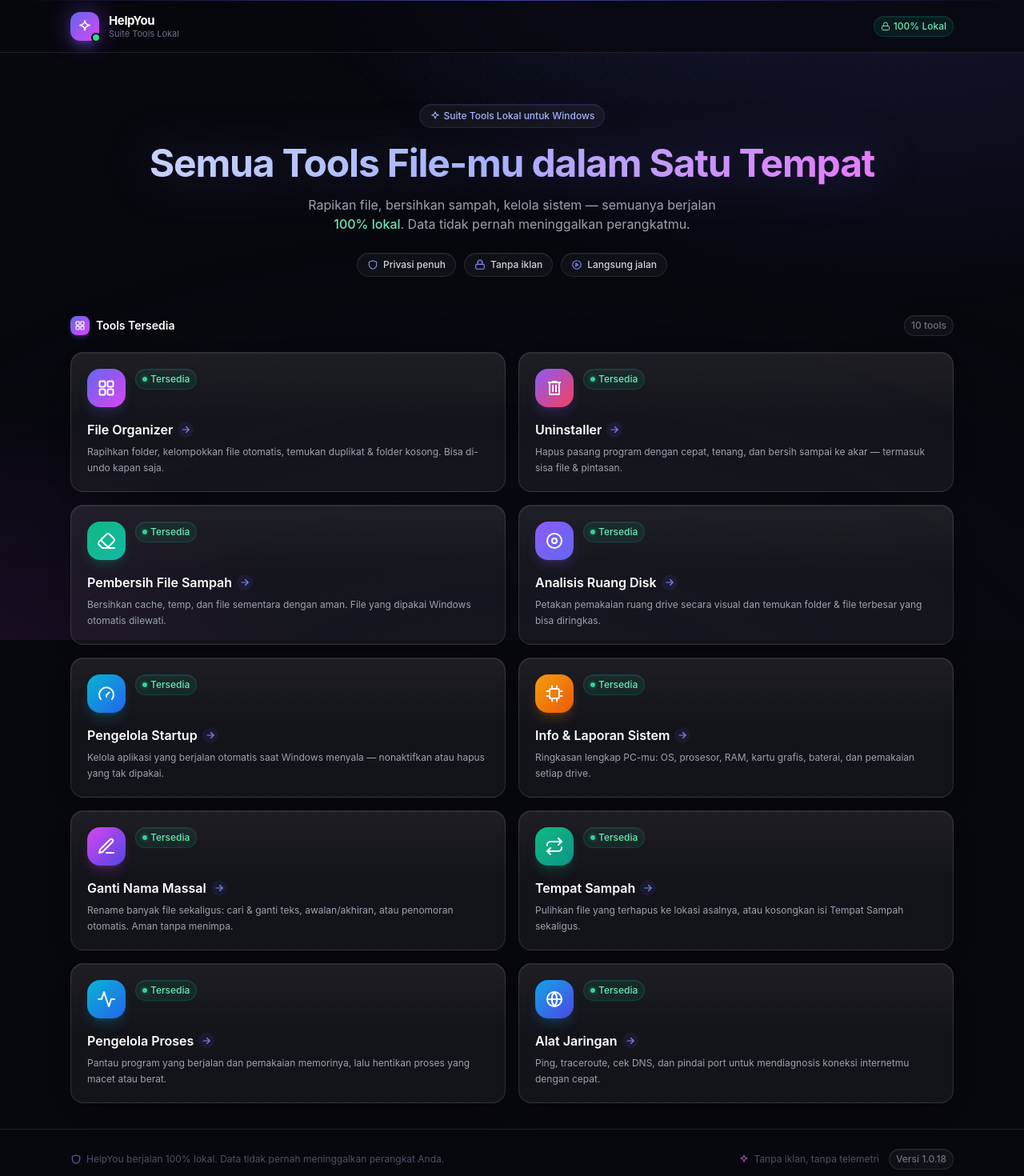
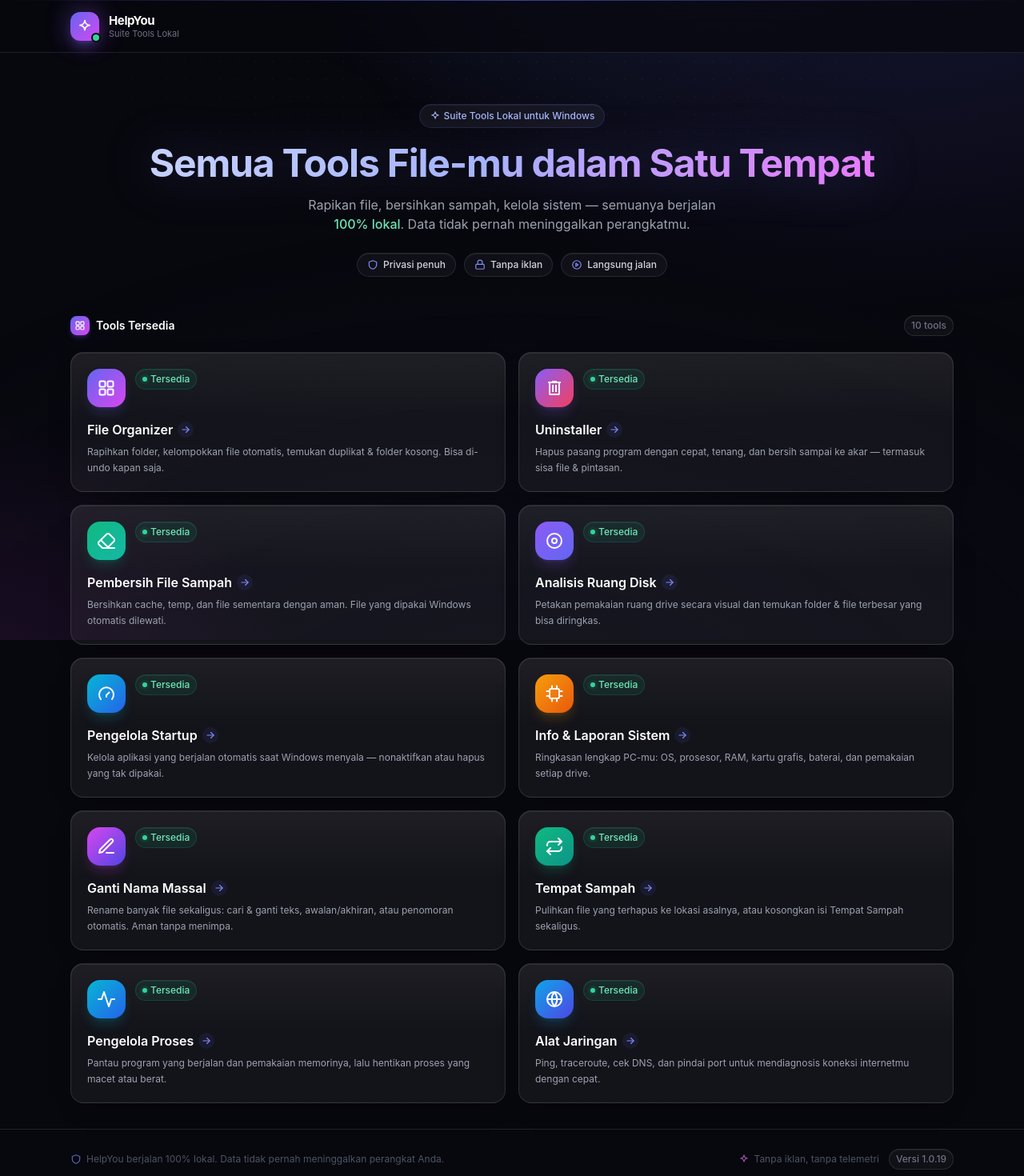
Before and after one commit to Dhnxxsy/HelpYou, a React (Vite) app: page / in a window 1280 px wide. Shown: the top 1470 px of the page at 80% size. Built offline with nearby package versions, Linux system fonts and the light colour scheme.

Commit message:
ui: header sederhana - HelpYou fit kiri, hapus badge '100% Lokal'

```diff
--- a/client/src/App.tsx
+++ b/client/src/App.tsx
@@ -71,13 +71,6 @@ function Header({ onTool }: { onTool: (t: Tool) => void }) {
             <div className="text-[11px] text-gray-500">Suite Tools Lokal</div>
           </div>
         </button>
-
-        <div className="ml-auto flex items-center gap-2 text-xs text-gray-400">
-          <span className="chip bg-emerald-500/10 text-emerald-300 border-emerald-500/20 hidden sm:inline-flex">
-            <Icon name="lock" className="w-3 h-3" />
-            100% Lokal
-          </span>
-        </div>
       </div>
     </header>
   );
@@ -107,7 +100,7 @@ function Footer() {
             <Icon name="sparkle" className="w-3.5 h-3.5 text-fuchsia-400/70" />
             Tanpa iklan, tanpa telemetri
           </span>
-          <span className="chip bg-white/[0.04] text-gray-500">Versi 1.0.18</span>
+          <span className="chip bg-white/[0.04] text-gray-500">Versi 1.0.19</span>
         </span>
       </div>
     </footer>
--- a/package.json
+++ b/package.json
@@ -1,6 +1,6 @@
 {
   "name": "file-organizer",
-  "version": "1.0.18",
+  "version": "1.0.19",
   "description": "HelpYou ??? suite tools lokal: pengorganisir file, uninstaller program, dan banyak lagi.",
   "author": {
     "name": "HelpYou"
```
